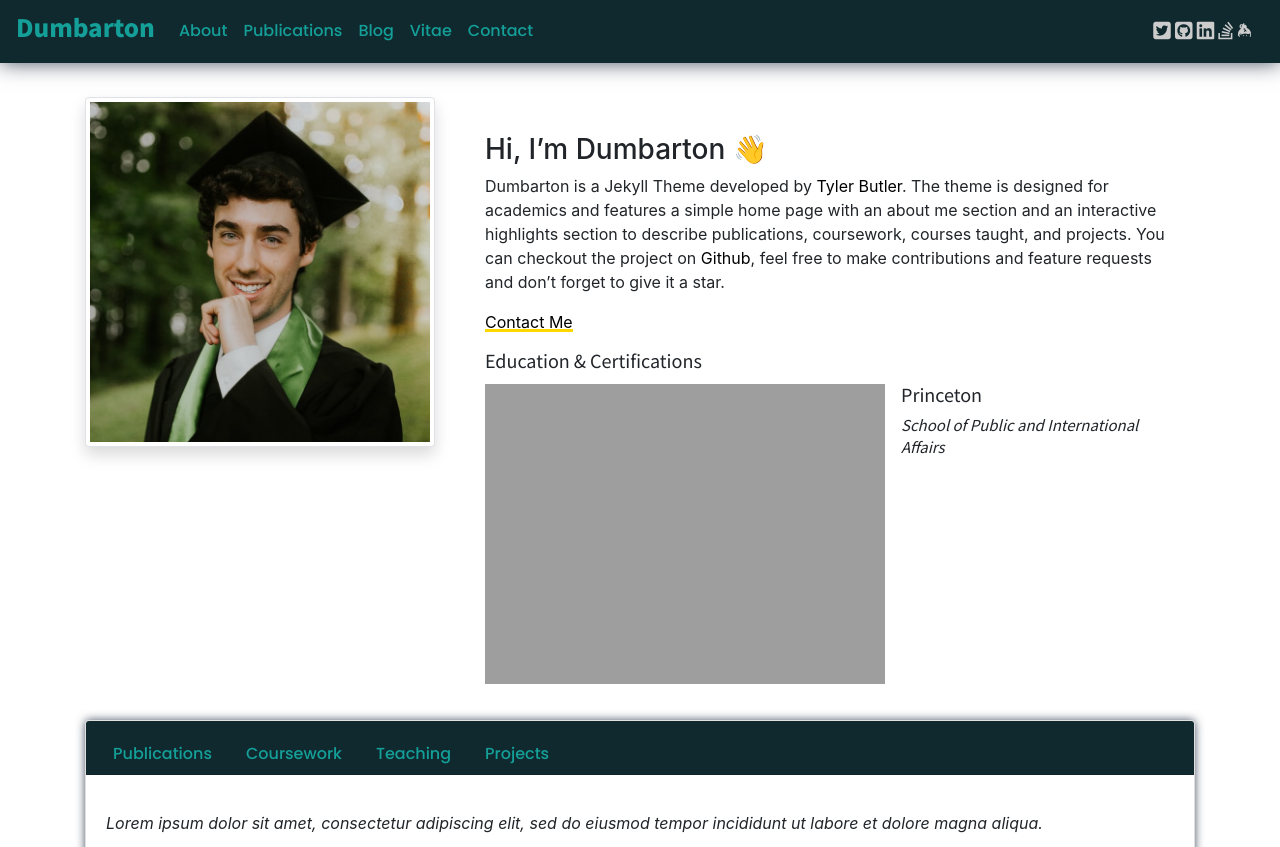
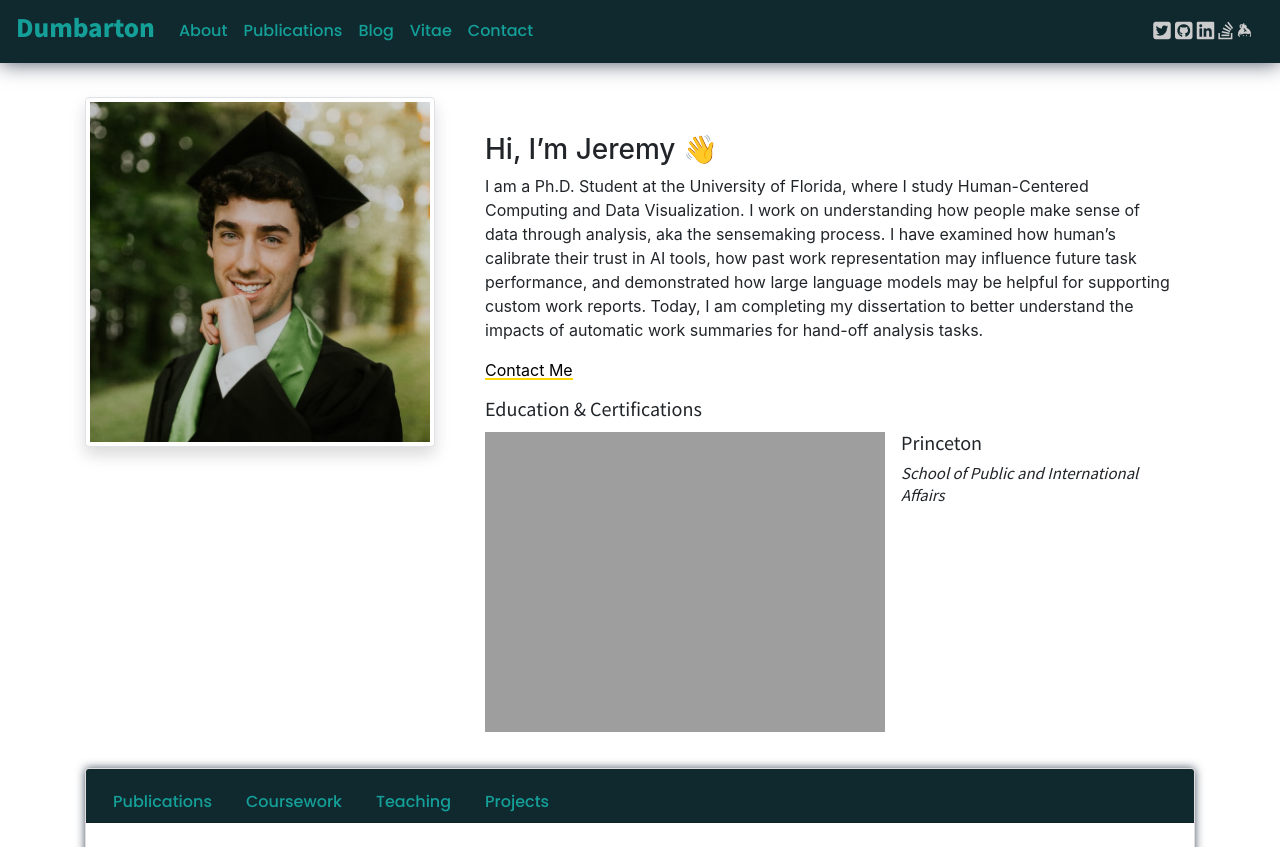
Before and after one commit to jeremy-block/academic-website, a Jekyll site: the page built from index.md, in a window 1280 px wide, cut to the strip 0-847 px from the top of the page. Built offline with Jekyll 4.4.1, drawn with Linux system fonts in a browser that asks for light colours; nearby versions of some CDN libraries; comment, search, counter and statistics services are not loaded; our own code applies the rules of GitHub Pages for plain Markdown files.

Commit message:
Updating description on index

```diff
--- a/index.md
+++ b/index.md
@@ -3,7 +3,7 @@ layout: home
 title:
 date: 2020-11-20
 ---
-### Hi, I'm Dumbarton 👋
-Dumbarton is a Jekyll Theme developed by [Tyler Butler](https://github.com/tcbutler320). The theme is designed for academics and features a simple home page with an about me section and an interactive highlights section to describe publications, coursework, courses taught, and projects. You can checkout the project on [Github](https://github.com/tcbutler320/Jekyll-Theme-Dumbarton), feel free to make contributions and feature requests and don't forget to give it a star.
+### Hi, I'm Jeremy 👋
+I am a Ph.D. Student at the University of Florida, where I study Human-Centered Computing and Data Visualization. I work on understanding how people make sense of data through analysis, aka the sensemaking process. I have examined how human's calibrate their trust in AI tools, how past work representation may influence future task performance, and demonstrated how large language models may be helpful for supporting custom work reports. Today, I am completing my dissertation to better understand the impacts of automatic work summaries for hand-off analysis tasks.
 
 <a href="/contact.html" class="highlighted">Contact Me</a>
```
Also changed, not shown: contributing.md (+3 -0 lines).
